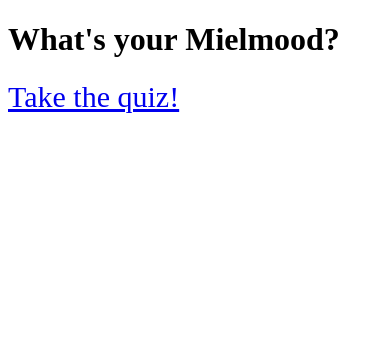
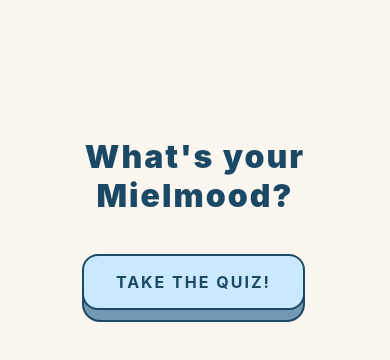
Before and after one commit to Ersantuz/mielmood, a plain HTML site: page index.html in a window 390 px wide. Drawn offline with Linux system fonts and the light colour scheme.

Commit message:
add style

```diff
--- a/assets/css/style.css
+++ b/assets/css/style.css
@@ -0,0 +1,159 @@
+@import url('https://fonts.googleapis.com/css2?family=Bebas+Neue&family=Exo:wght@100;200;300;400;500;600;700&family=Roboto:wght@100;300;400;500;700&display=swap');
+
+:root {
+    --bg: #fbf6ef;
+    --text-col: #1b4965;
+    --colorShadeA: #1b4965;
+    --colorShadeB: #1B4965;
+    --colorShadeC: #7399B2;
+    --colorShadeD: #CAE9FF;
+    --colorShadeE: #CAE9FF;
+}
+
+* {
+    margin: 0;
+    padding: 0;
+    border: none;
+}
+
+body {
+    font-family: 'Inter', sans-serif;
+    font-weight: 400;
+    letter-spacing: 2px;
+
+    color: var(--text-col);
+    background-color: var(--bg);
+}
+
+.title {
+    font-weight: 900;
+    font-size: 500%;
+    text-align: center;
+    margin-top: 10vh;
+}
+
+.header {
+    font-weight: 900;
+    font-size: 180%;
+    margin-top: 3vh;
+    margin-left: 2vw;
+}
+
+h2 {
+    font-family: 'Bebas Neue', sans-serif;
+    font-weight: 700;
+    font-size: 500%;
+    text-align: center;
+    margin-top: 5vh;
+}
+
+/* BUTTON */
+a {
+    min-width: 3.3vw;
+    margin-top: 5%;
+    left: 39%;
+    position: relative;
+    display: inline-block;
+    cursor: pointer;
+    outline: none;
+    border: 0;
+    vertical-align: middle;
+    text-decoration: none;
+    font-size: 1.5rem;
+    color: var(--colorShadeA);
+    font-weight: 700;
+    text-transform: uppercase;
+    font-family: inherit;
+}
+
+a.big-a {
+    padding: 1em 2em;
+    border: 2px solid var(--colorShadeA);
+    border-radius: 1em;
+    background: var(--colorShadeE);
+    transform-style: preserve-3d;
+    transition: all 175ms cubic-bezier(0, 0, 1, 1);
+}
+
+a.big-a::before {
+    position: absolute;
+    content: "";
+    width: 100%;
+    height: 100%;
+    top: 0;
+    left: 0;
+    right: 0;
+    bottom: 0;
+    background: var(--colorShadeC);
+    border-radius: inherit;
+    box-shadow: 0 0 0 2px var(--colorShadeB);
+    transform: translate3d(0, 0.75em, -1em);
+    transition: all 175ms cubic-bezier(0, 0, 1, 1);
+}
+
+a.big-a:hover {
+    background: var(--colorShadeD);
+    transform: translate(0, 0.375em);
+}
+
+a.big-a:hover::before {
+    transform: translate3d(0, 0.75em, -1em);
+}
+
+a.big-a:active {
+    transform: translate(0em, 0.75em);
+}
+
+a.big-a:active::before {
+    transform: translate3d(0, 0, -1em);
+    box-shadow: 0 0 0 2px var(--colorShadeB), 0 0.25em 0 0 var(--colorShadeB);
+}
+
+@media screen and (max-width: 950px) {
+    body {
+        width: 100%;
+    }
+
+    .title {
+        text-align: center;
+        margin-top: 35%;
+        font-size: 200%;
+    }
+
+    .header {
+        font-size: 100%;
+        margin-top: 3vh;
+        margin-left: 5vw;
+    }
+
+    h2 {
+        font-size: 300%;
+        text-align: center;
+        margin-top: 8vh;
+    }
+
+    a {
+        width: auto;
+        margin-top: 10%;
+        left: 21%;
+        display: inline-block;
+        font-size: 1rem;
+    }
+
+    .answer {
+        width: 8vw;
+        text-align: center;
+        margin-top: 10%;
+        left: 35%;
+        display: grid;
+        font-size: 1rem;
+    }
+
+    .restart {
+        width: auto;
+        margin-top: 10%;
+        left: 29%;
+        display: inline-block;
+        font-size: 1rem;
+    }
+}
--- a/assets/js/script.js
+++ b/assets/js/script.js
@@ -6,13 +6,18 @@ document.addEventListener("DOMContentLoaded", () => {
     // Check for query params
     if(!url.href.includes('?')){
 
+        document.getElementById("title").className = "title";
+
     } else {
 
         document.getElementById("start").style.display = "none";
+        document.getElementById("title").className = "header";
+
         // Get Query param
         const id = new URLSearchParams(window.location.search).get('id');
 
         if(!isNaN(Number(id))){
+
             const question = questions
             .filter(question => question.id == id)
             .map(question => question.question);
@@ -26,9 +31,9 @@ document.addEventListener("DOMContentLoaded", () => {
             .map(answer => answer.question_target);
 
             const qa = `<article class="qa">
-                            <h2>${question}</h2>
-                            <a href="index.html?id=${refQuest[0]}" style="font-size: 30px; margin-left: 20px;">${answer[0]}</a>
-                            <a href="index.html?id=${refQuest[1]}" style="font-size: 30px; margin-left: 20px;">${answer[1]}</a>
+                            <h2 class="box">${question}</h2>
+                            <a href="index.html?id=${refQuest[0]}" class="big-a answer">${answer[0]}</a>
+                            <a href="index.html?id=${refQuest[1]}" class="big-a answer">${answer[1]}</a>
                         </article>`;
 
             document.getElementById("render").innerHTML = qa;
@@ -36,8 +41,8 @@ document.addEventListener("DOMContentLoaded", () => {
         } else {
 
             const res = `<article class="res">
-                            <h2>Your Mielmood is ${id}</h2>
-                            <a href="index.html?id=1" style="font-size: 20px;">Restart</a>
+                            <h2>You are Miel${id}</h2>
+                            <a href="index.html?id=1" class="big-a restart">Restart</a>
                         </article>`;
 
             document.getElementById("render").innerHTML = res;
--- a/index.html
+++ b/index.html
@@ -8,9 +8,9 @@
     <title>Find your Mielmood</title>
 </head>
 <body>
-    <h1>What's your Mielmood?</h1>
+    <h1 id="title" class="title">What's your Mielmood?</h1>
     <section id = "render"></section>
-    <a id="start" href="index.html?id=1" style = "font-size: 30px">Take the quiz!</a>
+    <a id="start" class="big-a" href="index.html?id=1">Take the quiz!</a>
     <script src="assets/js/script.js"></script>
 </body>
 </html>
```
